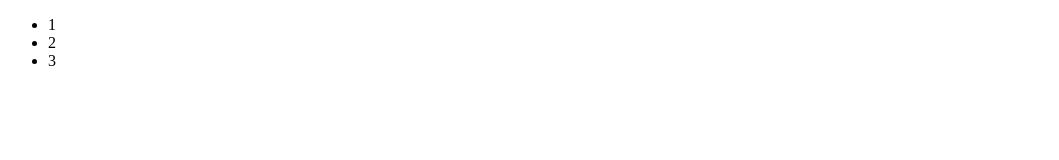
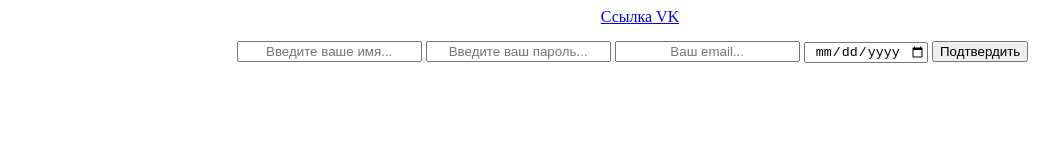
Before and after one commit to Artemfront/Website1, a plain HTML site: page index.html in a window 1280 px wide. Shown: the whole page, without its empty margins (0-1059 px from the left). Drawn offline with Linux system fonts and the light colour scheme.

Commit message:
Made some changes

```diff
--- a/index.html
+++ b/index.html
@@ -1,15 +1,27 @@
 <!DOCTYPE html>
 <html lang="en">
+
 <head>
     <meta charset="UTF-8">
     <meta name="viewport" content="width=device-width, initial-scale=1.0">
-    <title>Document</title>
+    <link rel="stylesheet" href="style.css" width="100" height="100">
+    <link href="img.jpg">
+    <title>Project</title>
 </head>
+
 <body>
-    <ul>
-        <li>1</li>
-        <li>2</li>
-        <li>3</li>
-    </ul>
+    <div>
+        <a href="https://vk.com">Ссылка VK</a><img src="" alt="">
+    </div>
+
+    <div class="form">
+        <form action="" method="POST">
+            <input type="text" name="name" class="text" placeholder="Введите ваше имя...">
+            <input type="password" name="password" class="password" placeholder="Введите ваш пароль...">
+            <input type="email" name="email" class="email" placeholder="Ваш email...">
+            <input type="date" name="date" class="date" placeholder="Дата">
+            <input type="submit" name="submit" class="submit" value="Подтвердить">
+        </form>
+    </div>
 </body>
 </html>
--- /dev/null
+++ b/style.css
@@ -0,0 +1,28 @@
+* {
+    text-align: center;
+}
+
+.form {
+    margin: 15px;
+    margin-left:0;
+}
+
+.text:focus {
+    background-color:lightyellow;
+}
+
+.password:focus {
+    background-color:lightyellow;
+}
+
+.email:focus {
+    background-color:lightyellow;
+}
+
+.date:focus {
+    background-color:lightyellow;
+}
+
+.submit:hover {
+    background-color:lightgreen
+}
```
